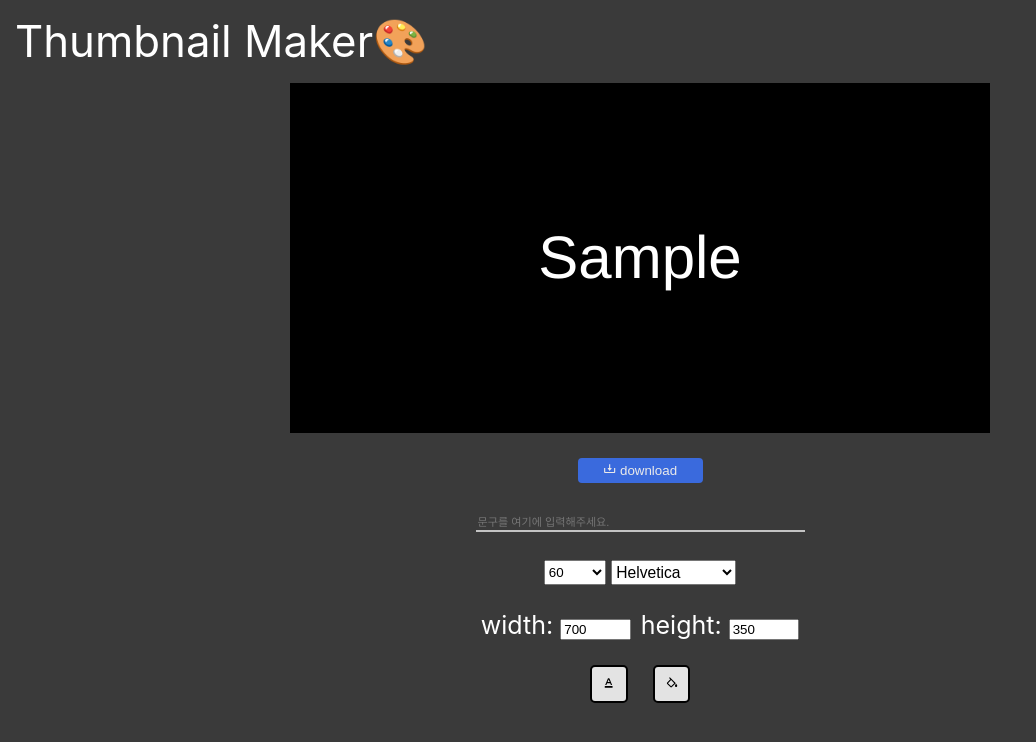
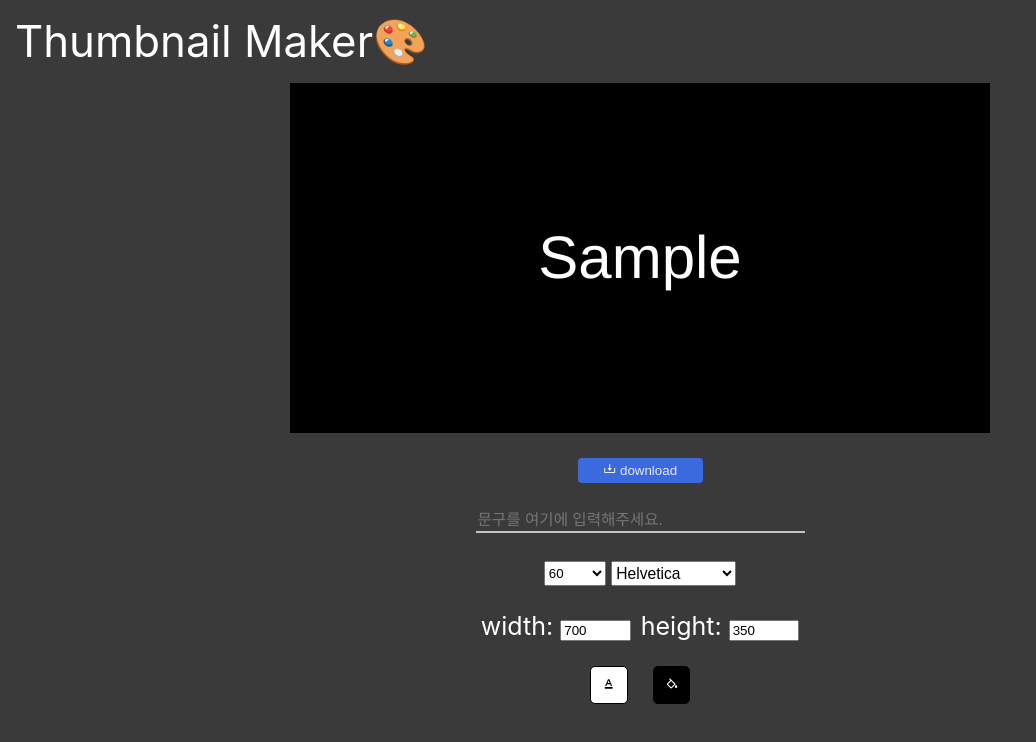
Before and after one commit to Bam-j/Thumbnail-Maker, a React (Create React App) app: page / in a window 1280 px wide. Shown: the top 742 px of the page, without its empty margins (0-1036 px from the left). Built offline with nearby package versions, Linux system fonts and the light colour scheme.

Commit message:
선택한 색상에 따라 배경과 폰트 색상 선택 버튼의 배경, 글자색이 변경되는 기능 구현

```diff
--- a/src/components/Buttons/ColorPickerButtons/BgColorPickerButton.jsx
+++ b/src/components/Buttons/ColorPickerButtons/BgColorPickerButton.jsx
@@ -1,11 +1,14 @@
 import { BiColorFill } from 'react-icons/bi';
 import styled from 'styled-components';
-import { useEffect, useRef, useState } from 'react';
+import { useContext, useEffect, useRef, useState } from "react";
 import { ColorPicker } from '../../Tools/ColorPicker';
+import { ThumbnailContentsContext } from "../../../contexts/thumbnailContents";
+import { getContrastAndChangeColor } from "../../../utils/getContrastAndChangeColor";
 
 export const BgColorPickerButton = () => {
   const [isClick, setIsClick] = useState(false);
   const colorPickRef = useRef(null);
+  const { backgroundColor } = useContext(ThumbnailContentsContext).state;
 
   useEffect(() => {
     const handleOutside = (e) => {
@@ -25,10 +28,20 @@ export const BgColorPickerButton = () => {
     setIsClick(!isClick);
   };
 
+  const icon = {
+    color: getContrastAndChangeColor(backgroundColor),
+    mixBlendMode: 'difference'
+  };
+
   return (
     <ColorPickerWrapper ref={colorPickRef}>
-      <Button onClick={onClick}>
-        <BiColorFill />
+      <Button
+        onClick={onClick}
+        style={{
+          backgroundColor: backgroundColor
+        }}
+      >
+        <BiColorFill style={icon}/>
       </Button>
 
       {isClick && <ColorPicker buttonType={'background'}/>}
@@ -45,7 +58,7 @@ const Button = styled.button`
   width: 1.5rem;
   height: 1.5rem;
   outline: none;
-  border: black solid 2px;
+  border: black solid 1px;
   border-radius: 5px;
   cursor: pointer;
 
--- a/src/components/Buttons/ColorPickerButtons/FontColorPickerButton.jsx
+++ b/src/components/Buttons/ColorPickerButtons/FontColorPickerButton.jsx
@@ -1,12 +1,14 @@
 import { BiFontColor } from 'react-icons/bi';
 import styled from 'styled-components';
-import { useEffect, useRef, useState } from "react";
+import { useContext, useEffect, useRef, useState } from "react";
 import { ColorPicker } from "../../Tools/ColorPicker";
+import { getContrastAndChangeColor } from "../../../utils/getContrastAndChangeColor";
+import { ThumbnailContentsContext } from "../../../contexts/thumbnailContents";
 
 export const FontColorPickerButton = () => {
   const [isClick, setIsClick] = useState(false);
   const colorPickRef = useRef(null);
-
+  const { textColor } = useContext(ThumbnailContentsContext).state;
 
   useEffect(() => {
     const handleOutside = e => {
@@ -26,11 +28,20 @@ export const FontColorPickerButton = () => {
     setIsClick(!isClick);
   };
 
+  const icon = {
+    color: getContrastAndChangeColor(textColor),
+    mixBlendMode: 'difference'
+  };
 
   return (
     <ColorPickerWrapper ref={colorPickRef}>
-      <Button onClick={onClick}>
-        <BiFontColor />
+      <Button
+        onClick={onClick}
+        style={{
+          backgroundColor: textColor
+        }}
+      >
+        <BiFontColor style={icon}/>
       </Button>
 
       {isClick && <ColorPicker buttonType={'font'}/>}
@@ -47,7 +58,7 @@ const Button = styled.button`
   width: 1.5rem;
   height: 1.5rem;
   outline: none;
-  border: black solid 2px;
+  border: black solid 1px;
   border-radius: 5px;
   margin-right: 1rem;
   cursor: pointer;
--- a/src/components/Tools/TextInput.jsx
+++ b/src/components/Tools/TextInput.jsx
@@ -1,7 +1,7 @@
 import styled from 'styled-components';
 import { useContext } from 'react';
 import { ThumbnailContentsContext } from '../../contexts/thumbnailContents';
-import { fontList, fontSizeList } from "./utils";
+import { fontList, fontSizeList } from "../../utils/utils";
 
 
 export const TextInput = () => {
@@ -63,9 +63,10 @@ const Input = styled.input`
   border-style: none none solid none;
   border-bottom-color: #c3c3c3;
   color: #ffffff;
-  padding-top: 1.25rem;
+  padding-top: 1rem;
   margin: auto;
   width: 13rem;
+  font-size: 0.75rem;
 
   &:focus {
     outline: none;
--- /dev/null
+++ b/src/utils/getContrastAndChangeColor.js
@@ -0,0 +1,11 @@
+export const getContrastAndChangeColor = color => {
+  //const c = hexColor.substring(1);
+  const rgb = parseInt(color, 16);
+  const r = (rgb >> 16) & 0xff;
+  const g = (rgb >>  8) & 0xff;
+  const b = (rgb >>  0) & 0xff;
+
+  const luma = 0.2126 * r + 0.7152 * g + 0.0722 * b;
+
+  return luma < 127.5 ? "white" : "black";
+};
```
Also changed, not shown: src/utils/utils.js (renamed from src/components/Tools/utils.js).
